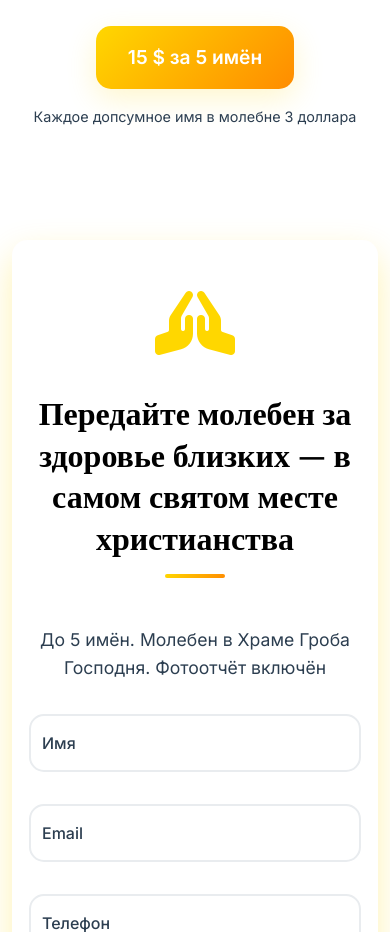
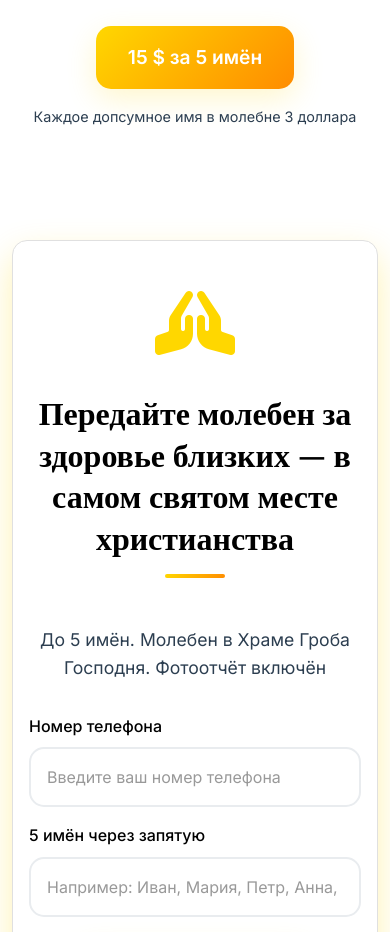
Before and after one commit to SaintSerd/LandingCraft-1, a Flask app: page / in a window 390 px wide. Shown: the part 5568-6500 px from the top of the page. Run offline with Flask 3, Linux system fonts and the light colour scheme.

Commit message:
Update contact form fields and overall appearance of the contact section
Modify ContactForm in app.py to use a phone number and names field, and update static/css/style.css and templates/index.html to reflect changes.

Replit-Commit-Author: Agent
Replit-Commit-Session-Id: a35b1465-f3ef-4cd3-8389-5634677c3765
Replit-Commit-Screenshot-Url: https://storage.googleapis.com/screenshot-production-us-central1/4d5e73ac-d877-4d19-b208-cbb0903a08e0/dd6dea88-2a7d-4108-951e-7bebd5c33c91.jpg

```diff
--- a/app.py
+++ b/app.py
@@ -12,20 +12,13 @@ app = Flask(__name__)
 app.secret_key = os.environ.get("SESSION_SECRET", "wellness-landing-secret-key")
 
 class ContactForm(FlaskForm):
-    name = StringField('Имя', validators=[
-        DataRequired(message='Пожалуйста, введите ваше имя'),
-        Length(min=2, max=50, message='Имя должно содержать от 2 до 50 символов')
-    ])
-    email = StringField('Email', validators=[
-        DataRequired(message='Пожалуйста, введите ваш email'),
-        Email(message='Пожалуйста, введите корректный email адрес')
-    ])
-    phone = StringField('Телефон', validators=[
+    phone = StringField('Номер телефона', validators=[
         DataRequired(message='Пожалуйста, введите ваш телефон'),
         Length(min=10, max=20, message='Телефон должен содержать от 10 до 20 символов')
     ])
-    message = TextAreaField('Сообщение', validators=[
-        Length(max=500, message='Сообщение не должно превышать 500 символов')
+    names = StringField('5 имён через запятую', validators=[
+        DataRequired(message='Пожалуйста, введите 5 имён через запятую'),
+        Length(min=5, max=200, message='Введите от 5 до 200 символов')
     ])
 
 @app.route('/', methods=['GET', 'POST'])
--- a/static/css/style.css
+++ b/static/css/style.css
@@ -635,16 +635,16 @@ section {
 
 /* Contact Section */
 .contact-section {
-    background: var(--white);
+    background: var(--white) !important;
     padding: 5rem 0;
 }
 
 .contact-card {
-    background: var(--white);
+    background: var(--white) !important;
     border-radius: var(--border-radius);
     padding: 3rem;
     box-shadow: var(--shadow-medium);
-    border: 1px solid rgba(255, 255, 255, 0.8);
+    border: 1px solid #E0E0E0;
 }
 
 .contact-icon {
@@ -654,7 +654,7 @@ section {
 
 .contact-subtitle {
     font-size: 1.1rem;
-    color: var(--text-dark);
+    color: var(--text-dark) !important;
     margin-bottom: 2rem;
 }
 
@@ -662,21 +662,29 @@ section {
     margin-bottom: 1rem;
 }
 
-.form-control {
+.contact-form .form-control {
+    background: #FFFFFF;
     border: 2px solid #e9ecef;
     border-radius: var(--border-radius);
     padding: 1rem;
     font-size: 1rem;
+    color: #000000;
     transition: var(--transition);
 }
 
-.form-control:focus {
+.contact-form .form-control:focus {
+    background: #FFFFFF;
     border-color: var(--primary-color);
-    box-shadow: 0 0 0 0.2rem rgba(255, 215, 0, 0.25);
+    color: #000000;
+    box-shadow: 0 0 0 0.2rem rgba(74, 144, 226, 0.25);
 }
 
-.form-label {
-    color: var(--text-dark);
+.contact-form .form-control::placeholder {
+    color: #999999;
+}
+
+.contact-form .form-label {
+    color: #000000;
     font-weight: 500;
 }
 
--- a/templates/index.html
+++ b/templates/index.html
@@ -281,59 +281,28 @@
                         <form method="POST" class="contact-form">
                             {{ form.hidden_tag() }}
 
-                            <div class="row g-3">
-                                <div class="col-md-6">
-                                    <div class="form-floating">
-                                        {{ form.name(class="form-control", placeholder="Ваше имя") }}
-                                        {{ form.name.label(class="form-label") }}
-                                        {% if form.name.errors %}
-                                            <div class="invalid-feedback d-block">
-                                                {% for error in form.name.errors %}
-                                                    {{ error }}
-                                                {% endfor %}
-                                            </div>
-                                        {% endif %}
-                                    </div>
-                                </div>
-                                <div class="col-md-6">
-                                    <div class="form-floating">
-                                        {{ form.email(class="form-control", placeholder="Ваш email") }}
-                                        {{ form.email.label(class="form-label") }}
-                                        {% if form.email.errors %}
-                                            <div class="invalid-feedback d-block">
-                                                {% for error in form.email.errors %}
-                                                    {{ error }}
-                                                {% endfor %}
-                                            </div>
-                                        {% endif %}
-                                    </div>
-                                </div>
-                                <div class="col-12">
-                                    <div class="form-floating">
-                                        {{ form.phone(class="form-control", placeholder="Ваш телефон") }}
+                            <div class="form-group mb-3">
                                 {{ form.phone.label(class="form-label") }}
+                                {{ form.phone(class="form-control", placeholder="Введите ваш номер телефона") }}
                                 {% if form.phone.errors %}
-                                            <div class="invalid-feedback d-block">
+                                    <div class="text-danger small mt-1">
                                         {% for error in form.phone.errors %}
                                             {{ error }}
                                         {% endfor %}
                                     </div>
                                 {% endif %}
                             </div>
-                                </div>
-                                <div class="col-12">
-                                    <div class="form-floating">
-                                        {{ form.message(class="form-control", style="height: 120px", placeholder="Имена для молебна (до 5 имён)") }}
-                                        {{ form.message.label(class="form-label") }}
-                                        {% if form.message.errors %}
-                                            <div class="invalid-feedback d-block">
-                                                {% for error in form.message.errors %}
+
+                            <div class="form-group mb-4">
+                                {{ form.names.label(class="form-label") }}
+                                {{ form.names(class="form-control", placeholder="Например: Иван, Мария, Петр, Анна, Николай") }}
+                                {% if form.names.errors %}
+                                    <div class="text-danger small mt-1">
+                                        {% for error in form.names.errors %}
                                             {{ error }}
                                         {% endfor %}
                                     </div>
                                 {% endif %}
-                                    </div>
-                                </div>
                             </div>
 
                             <div class="text-center mt-4">
```
Also changed, not shown: attached_assets/targeted_element_1750875469283.png (added). Lines whose indentation alone changed are shown as unchanged.
